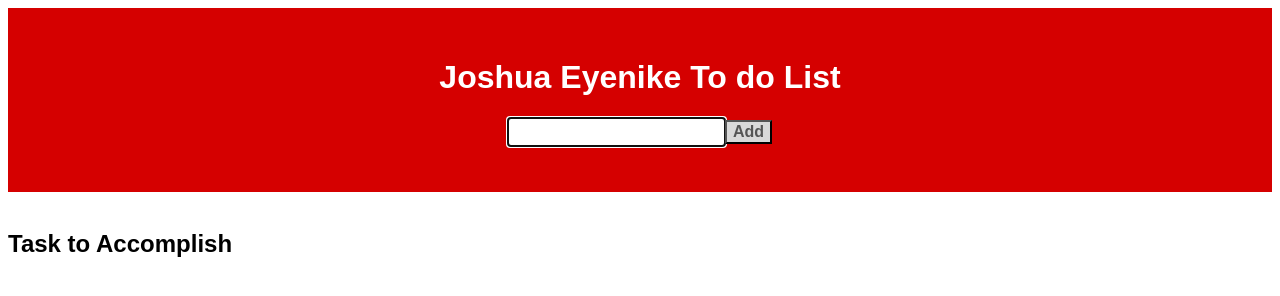
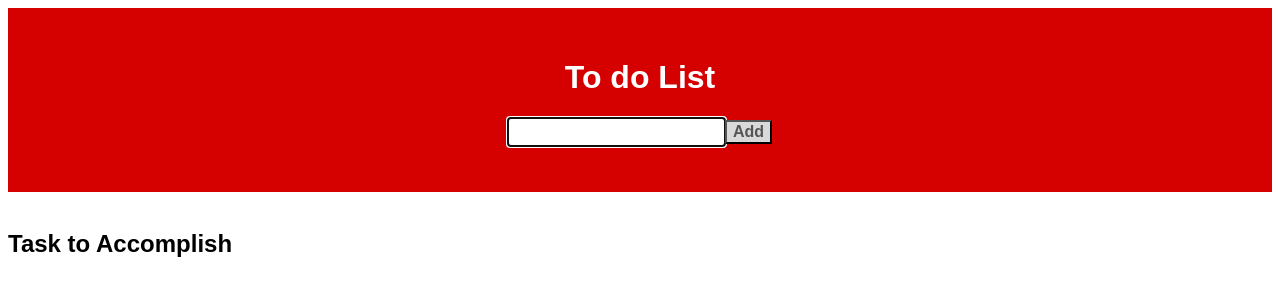
Before and after one commit to Terieyenike/potential-cchub-joshua, a plain HTML site: page index.html in a window 1280 px wide. Drawn offline with Linux system fonts and the light colour scheme.

Commit message:
Update index.html: text

```diff
--- a/index.html
+++ b/index.html
@@ -2,11 +2,11 @@
 <html lang="en">
     <head>
         <link rel="stylesheet" href="list.css" type="text/css" />
-        <title>Joshua To do List</title>
+        <title>To do List</title>
     </head>
     <body>
         <div id="myDiv" class="header">
-        <h1>Joshua Eyenike To do List</h1>
+        <h1>To do List</h1>
         <p><input type="text" id="textTask" /><button id="myBtn"><b>Add</b></button></p>
         </div><br />
         <h2>Task to Accomplish</h2>
```
